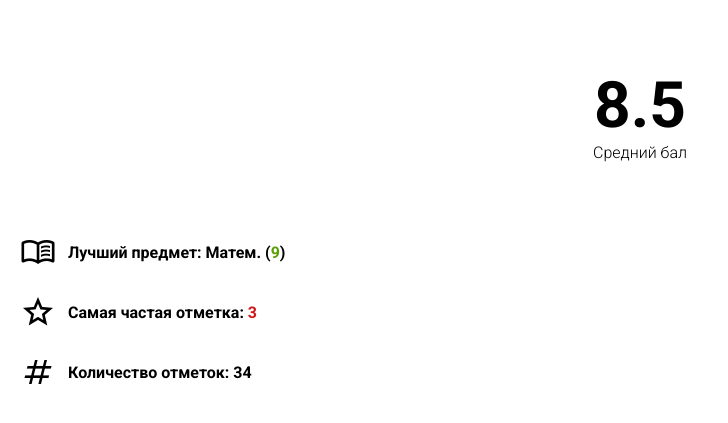
After one commit to zeka2007/schools_parser_webapp, a Flask app: page /index/ in a window 1280 px wide. The commit adds this page. Shown: the top 423 px of the page, without its empty margins (0-728 px from the left). Run offline with Flask 3, Linux system fonts and the light colour scheme; data that the repository does not hold is empty; some libraries are stand-ins or nearby versions.

Commit message:
modified:   .gitignore 	new file:   blueprints/api/login_api.py 	new file:   blueprints/api/main.py 	new file:   blueprints/api/user_api.py 	new file:   blueprints/api/validate.py 	modified:   blueprints/index/index.py 	new file:   blueprints/index/static/main.js 	new file:   blueprints/index/static/style.css 	new file:   blueprints/index/templates/i.html 	deleted:    blueprints/index/templates/index/Index.html 	modified:   blueprints/login/login.py 	modified:   blueprints/login/static/main.js 	modified:   blueprints/login/static/style.css 	modified:   blueprints/login/templates/login.html 	modified:   config.py 	modified:   db/__init__.py 	modified:   db/student.py 	modified:   init.py 	modified:   static/style.css

```diff
--- a/blueprints/index/index.py
+++ b/blueprints/index/index.py
@@ -1,8 +1,11 @@
-from flask import Blueprint, url_for
+from flask import Blueprint, url_for, render_template, request
 
-index_dp = Blueprint('index', __name__, template_folder='templates', static_folder='static')
+index_dp = Blueprint('index',
+                        __name__,
+                        template_folder='templates',
+                        static_folder='static')
 
 
 @index_dp.route('/')
 def index():
-    return 'Web app'
+    return render_template("i.html")
--- /dev/null
+++ b/blueprints/index/static/main.js
@@ -0,0 +1,14 @@
+const tg = window.Telegram.WebApp;
+
+var xhr = new XMLHttpRequest();
+xhr.open("GET",
+    window.location.protocol + '//' + window.location.host + '/api/get-user-data?' + tg.initData,
+    true);
+xhr.onload = () => {
+    if (xhr.readyState == 4) {
+        if (xhr.status == 200) {
+            console.log(xhr.responseText);
+        }
+    }
+};
+xhr.send();
--- /dev/null
+++ b/blueprints/index/static/style.css
@@ -0,0 +1,59 @@
+.header {
+    height: 60px;
+    display: flex;
+    justify-content: center;
+}
+
+.title {
+    text-align: center;
+    display: flex;
+}
+.title-text {
+    align-self: center;
+    cursor: pointer;
+}
+
+.user-info {
+    margin-right: 8px;
+}
+
+.average-mark {
+    display: flex;
+    justify-content: center;
+}
+
+.average-mark-data {
+    margin: 60px 0;
+    text-align: center;
+}
+
+.mark {
+    font-size: 64px;
+    margin: 0;
+}
+
+
+.item {
+    align-items: center;
+    display: flex;
+}
+
+.item-icon {
+    margin: 12px;
+    font-size: 36px;
+}
+
+.item-text {
+    justify-self: center;
+}
+
+.mark-green {
+    color: #599F00;
+}
+.mark-purpure {
+    color: #9618D1;
+}
+
+.mark-red {
+    color: #d11818;
+}
--- /dev/null
+++ b/blueprints/index/templates/i.html
@@ -0,0 +1,61 @@
+<!DOCTYPE html>
+<html lang="ru">
+<head>
+    <meta charset="UTF-8">
+    <meta name="viewport" content="width=device-width, initial-scale=1.0">
+    <script src="https://telegram.org/js/telegram-web-app.js"></script>
+    <link rel="preconnect" href="https://fonts.googleapis.com">
+    <link rel="preconnect" href="https://fonts.gstatic.com" crossorigin>
+    <link rel="stylesheet" href="https://fonts.googleapis.com/css2?family=Material+Symbols+Outlined:opsz,wght,FILL,GRAD@20..48,100..700,0..1,-50..200" />
+    <link href="https://fonts.googleapis.com/css2?family=Roboto:ital,wght@0,100;0,300;0,400;0,500;0,700;0,900;1,100;1,300;1,400;1,500;1,700;1,900&display=swap" rel="stylesheet">
+    <link rel="stylesheet" href="{{ url_for('static', filename='style.css') }}">
+    <link rel="stylesheet" href="{{ url_for('index.static', filename='style.css') }}">
+
+    <link rel="stylesheet" href="../static/style.css">
+    <link rel="stylesheet" href="../../../static/style.css">
+</head>
+<body>
+    <script>window.Telegram.WebApp.ready()</script>
+    <div class="container">
+       <!-- <div class="header">
+            <div class="title">
+                <span class="default-text title-text user-info">SCHOOLS.BY/555555</span>
+                <i class="material-symbols-outlined title-text">keyboard_arrow_down</i>
+            </div>
+       </div> -->
+       <div class="stat-content">
+            <div class="average-mark">
+                <div class="average-mark-data">
+                    <p class="default-text mark">8.5</p>
+                    <span class="hint-text mark-under">Средний бал</span>
+                </div>
+            </div>
+            <div class="stat-items">
+                <div class="item">
+                    <span class="material-symbols-outlined item-icon">
+                        menu_book
+                    </span>
+                    <span class="default-text item-text">Лучший предмет: Матем.
+                        (<span class="mark-green">9</span>)</span>
+
+                </div>
+                <div class="item">
+                    <span class="material-symbols-outlined item-icon">
+                        star
+                    </span>
+                    <span class="default-text item-text">Самая частая отметка:
+                        <span class="mark-red">3</span>
+                    </span>
+                </div>
+                <div class="item">
+                    <span class="material-symbols-outlined item-icon">
+                        tag
+                    </span>
+                    <span class="default-text item-text">Количество отметок: 34</span>
+                </div>
+            </div>
+       </div>
+    </div>
+    <script src="{{url_for('index.static', filename='main.js')}}"></script>
+</body>
+</html>
--- a/blueprints/login/static/main.js
+++ b/blueprints/login/static/main.js
@@ -17,7 +17,7 @@ function onValueChange(e) {
     else {
         main_button.setParams(
             {
-                'color': '#24A1DE',
+                'color': tg.themeParams.button_color,
                 'is_active': true
             }
         );
@@ -35,10 +35,9 @@ main_button.setParams(
 
 
 main_button.onClick(() => {
-    form.set
     main_button.showProgress(false);
     var xhr = new XMLHttpRequest();
-    xhr.open("POST", window.location.href, true);
+    xhr.open("POST", window.location.protocol + '//' + window.location.host + '/api/login', true);
     xhr.setRequestHeader('Content-Type', 'application/json');
     xhr.onload = () => {
         main_button.hideProgress();
--- a/blueprints/login/templates/login.html
+++ b/blueprints/login/templates/login.html
@@ -1,5 +1,5 @@
 <!DOCTYPE html>
-<html lang="en">
+<html lang="ru">
 <head>
     <meta charset="UTF-8">
     <meta name="viewport" content="width=device-width, initial-scale=1.0">
@@ -15,7 +15,7 @@
     <script>window.Telegram.WebApp.ready()</script>
     <div class="container">
         <div class="main">
-            <span class="title">Вход</span>
+            <span class="title default-text">Вход</span>
             <p class="hint-text">
                 Для использования бота необходимо ввести логин и пароль от сервиса Schools.by.
                 Вы в любой момент сможете выйти из системы и удалить всю информацию о себе.
--- a/config.py
+++ b/config.py
@@ -9,4 +9,6 @@ postgres_db_name = os.getenv("POSTGRES_DB")
 postgres_port = os.getenv("POSTGRES_PORT")
 postgres_host = os.getenv("POSTGRES_HOST")
 
+bot_token = os.getenv("BOT_TOKEN")
+
 debug = True
--- a/db/student.py
+++ b/db/student.py
@@ -32,8 +32,6 @@ class Student(BaseModel):
 
     lessons_cache = Column(ARRAY(VARCHAR), unique=False, nullable=True)
 
-    is_block: Mapped[bool] = Column(Boolean, unique=False, nullable=False, default=False)
-
     update_alarm_state: Mapped[bool] = mapped_column(Boolean, unique=False, default=False)
     newsletters_alarm_state: Mapped[bool] = mapped_column(Boolean, unique=False, default=False)
     alarm_range_type: Mapped[int] = Column(Integer, unique=False, default=0)
--- a/init.py
+++ b/init.py
@@ -6,16 +6,20 @@ from flask import Flask
 from flask_sqlalchemy import SQLAlchemy
 from blueprints.index.index import index_dp
 from blueprints.login.login import login_dp
+from blueprints.api.main import api_dp
 
 app = Flask(__name__)
 
 app.config['SQLALCHEMY_DATABASE_URI'] = db_url
+app.config['BOT_TOKEN'] = config.bot_token
+
 
 database.init_app(app)
 
 
-app.register_blueprint(index_dp)
+app.register_blueprint(index_dp, url_prefix='/index')
 app.register_blueprint(login_dp, url_prefix='/login')
+app.register_blueprint(api_dp, url_prefix='/api')
 
 
 if __name__ == '__main__':
--- a/static/style.css
+++ b/static/style.css
@@ -2,12 +2,19 @@ body {
     background: var(--tg-theme-bg-color);
     color: var(--tg-theme-text-color);
 }
-.container {
-    max-width: 390px;
-}
+
+
+/* Text style */
+
 .hint-text {
     font-family: "Roboto", sans-serif;
-    font-weight: 200;
+    font-weight: 300;
+    font-style: normal;
+    color: var(--tg-theme-hint-color);
+}
+.default-text {
+    font-family: "Roboto", sans-serif;
+    font-weight: 700;
     font-style: normal;
 }
 
```
Also changed, not shown: blueprints/api/login_api.py (added, +23 -0 lines), blueprints/api/main.py (added, +8 -0 lines), blueprints/api/user_api.py (added, +23 -0 lines), blueprints/api/validate.py (added, +16 -0 lines), blueprints/index/templates/index/Index.html (deleted, +0 -11 lines), blueprints/login/login.py (+1 -17 lines), blueprints/login/static/style.css (+0 -10 lines), db/__init__.py (+11 -0 lines), 1 other file.
